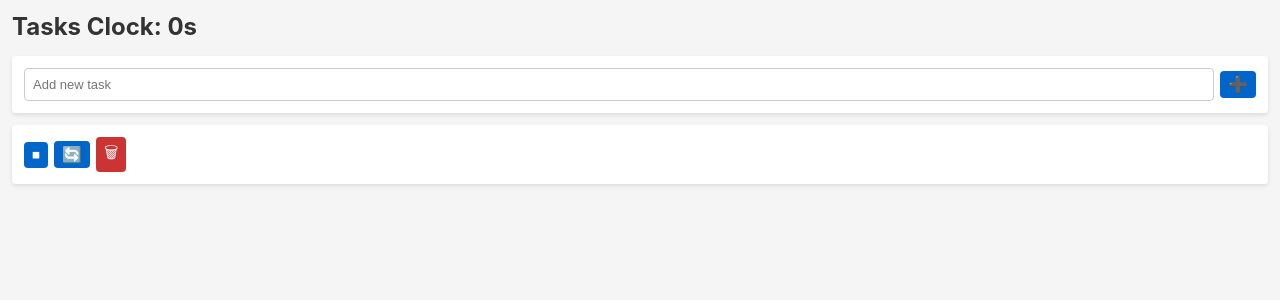
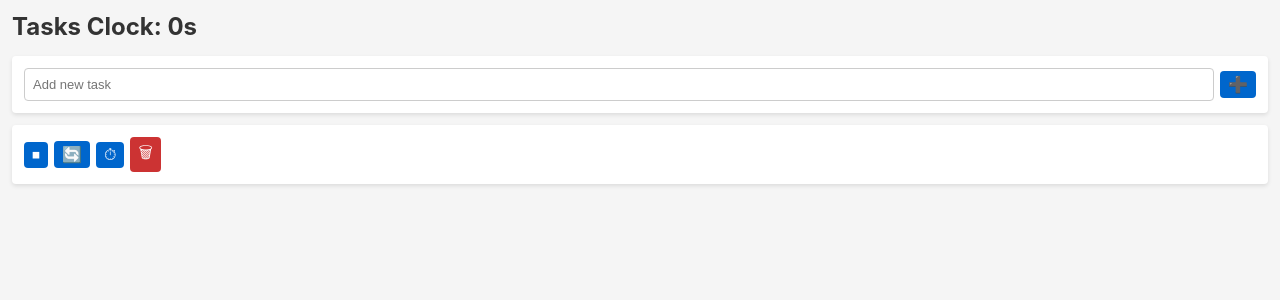
Before and after one commit to laggingreflex/clock-tasks, a React (Vite) app: page / in a window 1280 px wide. Shown: the top 300 px of the page. Built offline with nearby package versions, Linux system fonts and the light colour scheme.

Commit message:
add sorting functionality for tasks; toggle sort mode

```diff
--- a/src/App.tsx
+++ b/src/App.tsx
@@ -63,6 +63,7 @@ function App() {
   })
   const [deletionMode, setDeletionMode] = useState(false)
   const [lastAddedTaskId, setLastAddedTaskId] = useState<string | null>(null)
+  const [sortMode, setSortMode] = useState<'total' | 'alphabetical'>('total')
 
   // Save to localStorage whenever state changes
   useEffect(() => {
@@ -240,6 +241,20 @@ function App() {
     }
   }
 
+  const getSortedTasks = () => {
+    const tasksCopy = [...tasks]
+    if (sortMode === 'total') {
+      return tasksCopy.sort((a, b) => b.totalTime - a.totalTime)
+    } else if (sortMode === 'alphabetical') {
+      return tasksCopy.sort((a, b) => a.name.localeCompare(b.name))
+    }
+    return tasksCopy
+  }
+
+  const toggleSort = () => {
+    setSortMode(prev => prev === 'total' ? 'alphabetical' : 'total')
+  }
+
   return (
     <div>
       <h1>Tasks Clock: {formatTime(totalElapsedTime)}</h1>
@@ -247,7 +262,7 @@ function App() {
       <AddTaskForm onAdd={addTask} />
 
       <div className="tasks-list">
-        {tasks.map(task => {
+        {getSortedTasks().map(task => {
           const totalTasksTime = tasks.reduce((sum, t) => sum + t.totalTime, 0)
           const percentage = totalTasksTime > 0 ? ((task.totalTime / totalTasksTime) * 100).toFixed(1) : 0
 
@@ -282,6 +297,12 @@ function App() {
         <div className="controls-buttons">
           <button title="Stop all tasks" onClick={stopAll}>⏹</button>
           <button title="Reset all tasks" onClick={resetAll}>🔄</button>
+          <button
+            title={sortMode === 'total' ? 'Sort: Total Time (descending)' : 'Sort: Alphabetical'}
+            onClick={toggleSort}
+          >
+            {sortMode === 'total' ? '⏱' : '🔤'}
+          </button>
           <button
             title={deletionMode ? "Delete all tasks" : "Enable deletion mode"}
             className={`delete-btn ${deletionMode ? 'deletion-active' : ''}`}
```
